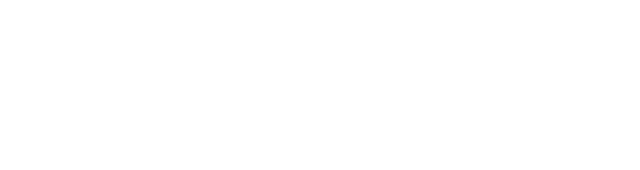
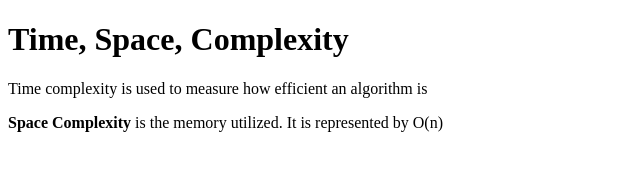
Before and after one commit to acciojob/time-and-space-complexity-harshpreet14, a website: page main.html in a window 1280 px wide. Shown: the whole page, without its empty margins (0-640 px from the left). Drawn offline with Linux system fonts and the light colour scheme.

Commit message:
created a submission

```diff
--- a/main.html
+++ b/main.html
@@ -8,7 +8,10 @@
 
 <body>
 	<!-- the entire body must be written by student -->
-    <script type="text/javascript" src="./script.js">
+	<h1>Time, Space, Complexity</h1>
+	<p>Time complexity is used to measure how efficient an algorithm is</p>
+    <p><b>Space Complexity</b> is the memory utilized. It is represented by O(n)</p>
+	<script type="text/javascript" src="./script.js">
 </script>
 
 </body>
```
